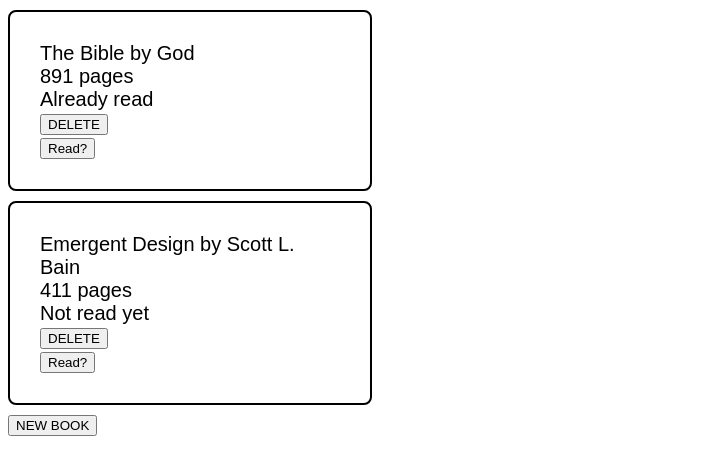
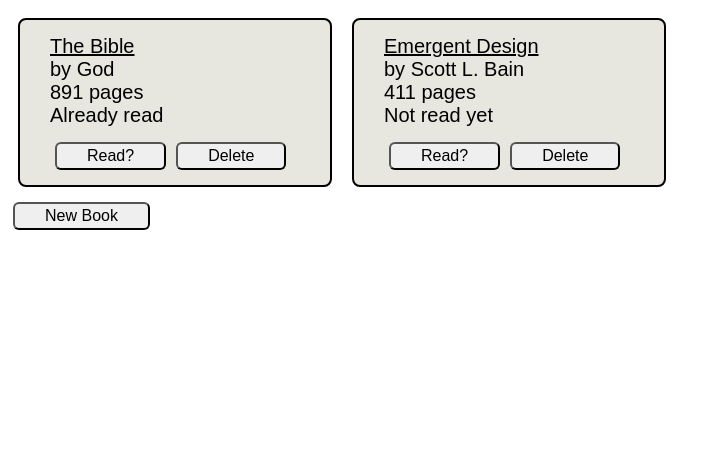
Before and after one commit to JensenIsHere/book-library, a plain HTML site: page index.html in a window 1280 px wide. Shown: the whole page, without its empty margins (0-721 px from the left). Drawn offline with Linux system fonts and the light colour scheme.

Commit message:
Made progress on CSS styling, minor changes in JavaScript code

```diff
--- a/book-library.js
+++ b/book-library.js
@@ -43,8 +43,8 @@ function Book(name, author, pages, read) {
 }
 
 Book.prototype.info = function() {
-  return (this.name + " by " + this.author + "\n" + this.pages + " pages\n" +
-    (this.read == true ? "Already read" : "Not read yet"));
+  return ("<u>" + this.name + "</u><br>by " + this.author + "<br>" + this.pages
+  + " pages<br>" + (this.read == true ? "Already read" : "Not read yet"));
 }
 
 Book.prototype.changeReadStatus = function () {
@@ -73,11 +73,11 @@ function printBook(entry, pos) {
   let deleteButton;
   let readButton;
   currentBook = formatListEntry(currentBook, pos)
-  currentBook.innerText = entry.info();
-  deleteButton = addButtonToEntry(deleteButton, "delete", pos, "DELETE");
+  currentBook.innerHTML = ('<p>' + entry.info() + '</p>');
+  deleteButton = addButtonToEntry(deleteButton, "delete", pos, "Delete");
   readButton = addButtonToEntry(readButton, "read", pos, "Read?");
+  currentBook.appendChild(readButton);
   currentBook.appendChild(deleteButton);
-  currentBook.appendChild(readButton);
   document.getElementById('book_list').appendChild(currentBook);
 }
 
@@ -93,6 +93,7 @@ function addButtonToEntry(entry, buttonID, pos, buttonText) {
   let newButton;
   let alteredEntry = entry
   alteredEntry = document.createElement('div');
+  alteredEntry.setAttribute('id', buttonID);
   newButton = document.createElement('button');
   newButton.setAttribute('type', 'button');
   newButton.setAttribute('id', buttonID);
@@ -191,7 +192,4 @@ var book2 = new Book('Emergent Design', 'Scott L. Bain', 411, false);
 myLibrary.push(book1);
 myLibrary.push(book2);
 
-console.log(myLibrary[0].info());
-console.log(myLibrary[1].info());
-
 printLibraryCards()
--- a/index.html
+++ b/index.html
@@ -11,7 +11,7 @@
   <div id="book_list">
 
   </div>
-  <button type="button" id="new_book">NEW BOOK</button>
+  <button type="button" id="new_book">New Book</button>
   <div class="book_entry">
     <fieldset>
       <legend>Add a Book</legend>
@@ -33,9 +33,9 @@
         <label for="read_no">Not Read</label>
         <input type="radio" name="read" id="read_no" checked>
       </ul>
-      <button type="button" id="add_book">ADD BOOK</button>
-      <button type="button" id="clear">CLEAR</button>
-      <button type="button" id="cancel">CANCEL</button>
+      <button type="button" id="add_book">Add Book</button>
+      <button type="button" id="clear">Clear</button>
+      <button type="button" id="cancel">Cancel</button>
     </fieldset>
   </div>
   <script src="./book-library.js"></script>
--- a/style.css
+++ b/style.css
@@ -2,13 +2,25 @@
   font-family: Arial, Helvetica, sans-serif;
 }
 
+#book_list {
+  display: flex;
+  align-items: flex-start;
+  flex-wrap: wrap;
+}
+
 .list_item {
-  width: 300px;
-  padding: 30px 30px;
-  margin: 10px 0;
+  width: 250px;
+  padding: 10px 30px;
+  margin: 10px;
+  background-color: rgb(231, 231, 223);
   border: 2px solid black;
   border-radius: 8px;
   font-size: 20px;
+  flex-shrink: 0;
+}
+
+p {
+  margin: 5px 0 10px;
 }
 
 .book_entry {
@@ -18,6 +30,16 @@
 fieldset {
   width: 400px;
   margin: 30px 0;
+  border-radius: 6px;
+  background-color: rgb(231, 231, 223);
+}
+
+legend {
+  font-size: 20px;
+  background-color: #fff;
+  border: 2px solid #000;
+  border-radius: 6px;
+  padding: 5px 10px;
 }
 
 ul {
@@ -29,3 +51,22 @@ label {
   width: 100px;
   text-align: right;
 }
+
+button {
+  -webkit-appearance: none;
+  appearance: none;
+  font-family: inherit;
+  font-size: 16px;
+  border-radius: 6px;
+  padding: 3px 30px;
+  margin: 5px 5px;
+}
+
+button:hover {
+  border: 2px solid #000;
+  background-color: #ddd;
+}
+
+div#delete, div#read {
+  display: inline-block;
+}
```
